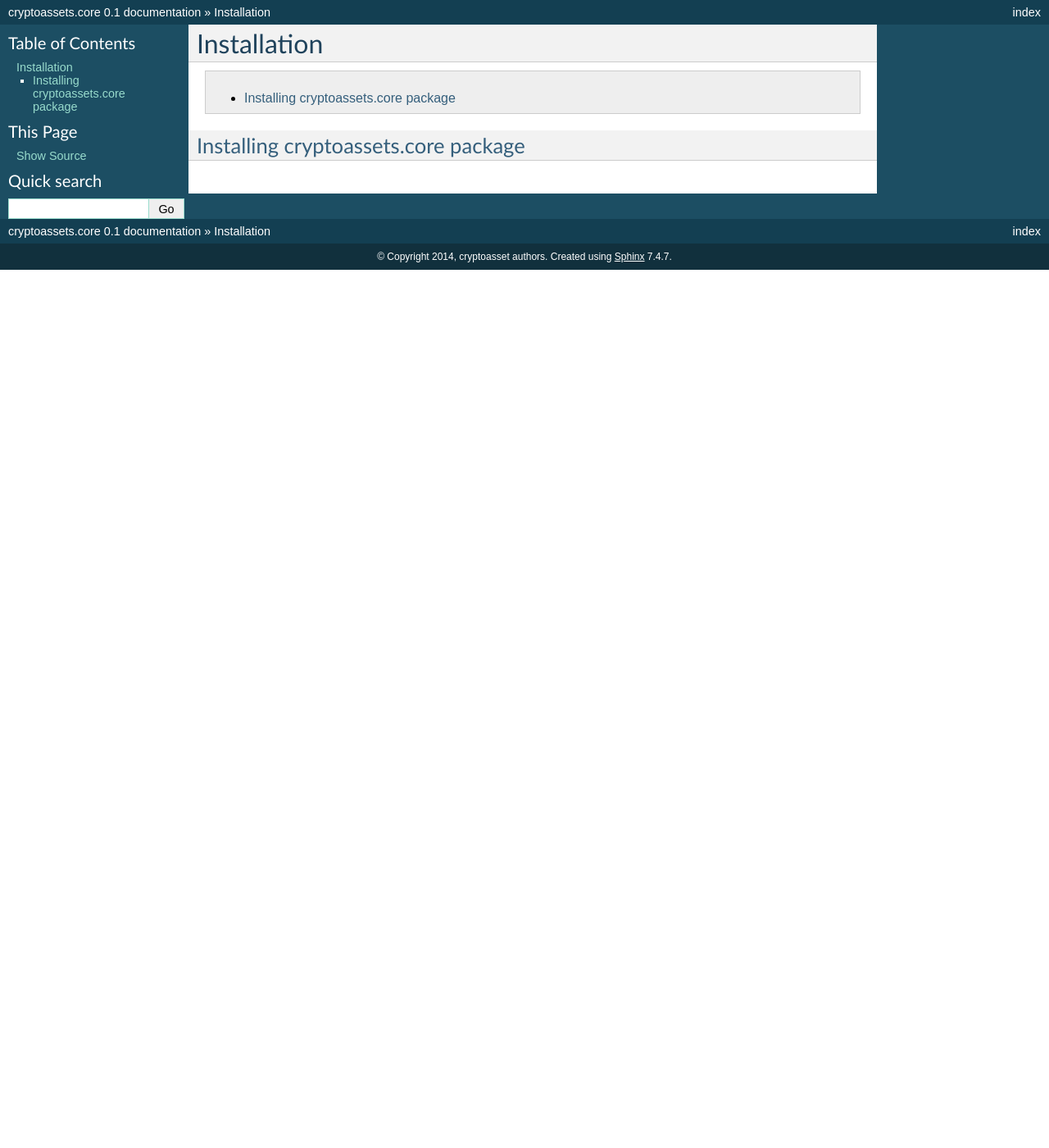
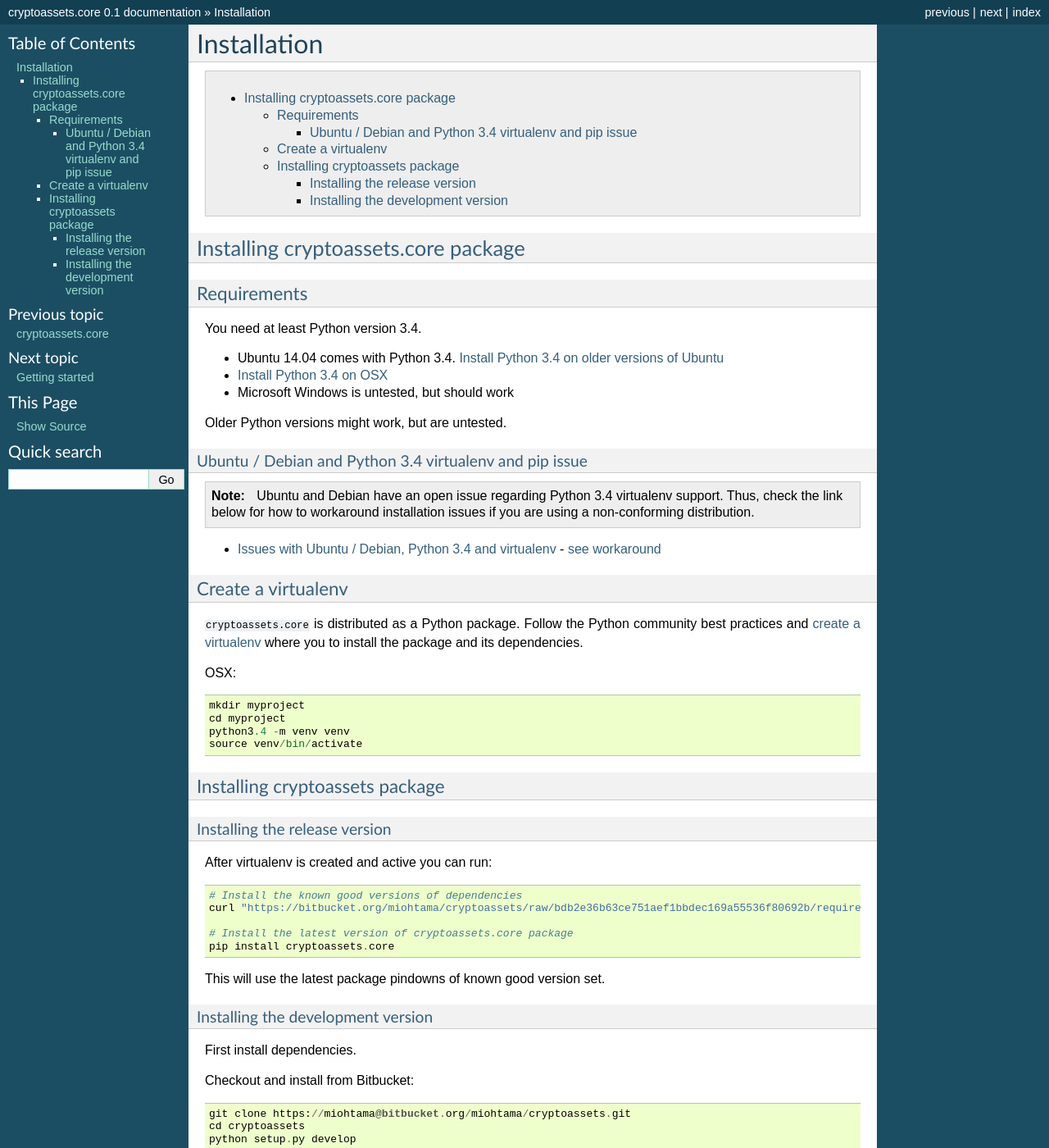
Before and after one commit to pahaz/cryptoassets, a Sphinx documentation site: the page built from docs/source/install.rst, in a window 1280 px wide and 1400 px high. Shown: the whole window at 82% size. Built offline with Sphinx 7.4.7, drawn with Linux system fonts in a browser that asks for light colours; pages that are not in the unit, such as notebooks, are missing from menus.

```diff
--- a/docs/source/index.rst
+++ b/docs/source/index.rst
@@ -15,6 +15,7 @@
 .. toctree::
    :maxdepth: 2
 
+   install
    gettingstarted
    service
    models
--- a/docs/source/install.rst
+++ b/docs/source/install.rst
@@ -6,3 +6,64 @@
 
 Installing cryptoassets.core package
 ======================================
+
+Requirements
+-------------
+
+You need at least Python version 3.4.
+
+* Ubuntu 14.04 comes with Python 3.4. `Install Python 3.4 on older versions of Ubuntu <http://askubuntu.com/q/449555/24746>`_
+
+* `Install Python 3.4 on OSX <https://www.python.org/downloads/mac-osx/>`_
+
+* Microsoft Windows is untested, but should work
+
+Older Python versions might work, but are untested.
+
+Ubuntu / Debian and Python 3.4 virtualenv and pip issue
++++++++++++++++++++++++++++++++++++++++++++++++++++++++++
+
+.. note ::
+
+    Ubuntu and Debian have an open issue regarding Python 3.4 virtualenv support. Thus, check the link below for how to workaround installation issues if you are using a non-conforming distribution.
+
+* `Issues with Ubuntu / Debian, Python 3.4 and virtualenv <https://lists.debian.org/debian-python/2014/03/msg00045.html>`_ - `see workaround <https://bugs.launchpad.net/ubuntu/+source/python3.4/+bug/1290847/comments/58>`_
+
+Create a virtualenv
+---------------------
+
+``cryptoassets.core`` is distributed as a Python package. Follow the Python community best practices and `create a virtualenv <https://packaging.python.org/en/latest/installing.html#virtual-environments>`_ where you to install the package and its dependencies.
+
+OSX::
+
+    mkdir myproject
+    cd myproject
+    python3.4 -m venv venv
+    source venv/bin/activate
+
+Installing cryptoassets package
+---------------------------------
+
+Installing the release version
+++++++++++++++++++++++++++++++++++++
+
+After virtualenv is created and active you can run::
+
+    # Install the known good versions of dependencies
+    curl "https://bitbucket.org/miohtama/cryptoassets/raw/bdb2e36b63ce751aef1bbdec169a55536f80692b/requirements.txt" > requirements.txt && pip install -r requirements.txt
+
+    # Install the latest version of cryptoassets.core package
+    pip install cryptoassets.core
+
+This will use the latest package pindowns of known good version set.
+
+Installing the development version
+++++++++++++++++++++++++++++++++++++
+
+First install dependencies.
+
+Checkout and install from Bitbucket::
+
+    git clone https://miohtama@bitbucket.org/miohtama/cryptoassets.git
+    cd cryptoassets
+    python setup.py develop
```
Also changed, not shown: docs/source/gettingstarted.rst (+1 -31 lines), 2 other files.
